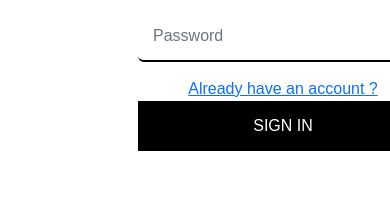
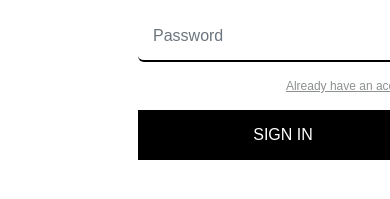
Before and after one commit to IfeoluwaAroboto/Weather-webapp, a website: page index.html in a window 390 px wide. Shown: the part 247-446 px from the top of the page. Drawn offline with nearby package versions, Linux system fonts and the light colour scheme.

Commit message:
Update style.css

```diff
--- a/style.css
+++ b/style.css
@@ -7,7 +7,17 @@
         display: none;
     }
 .link2{
-display: block;}
+display: block;
+
+text-decoration:none;
+  color:#C6C6C6;
+  float:right;
+  font-size:12px;
+  margin-bottom:15px;
+    text-decoration: underline;
+    color:#8C918F;
+
+}
 .link{
 display: none;}
 
```
